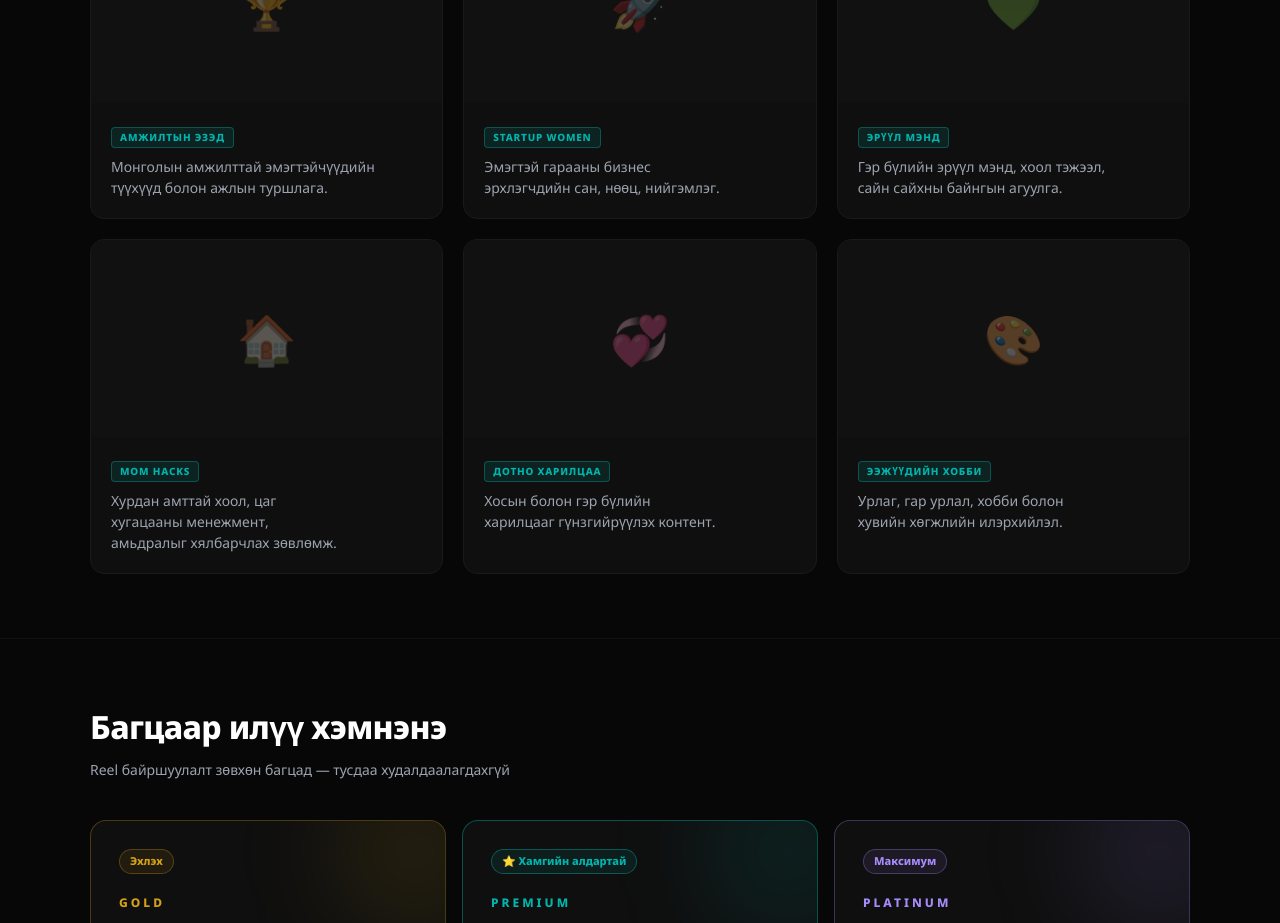
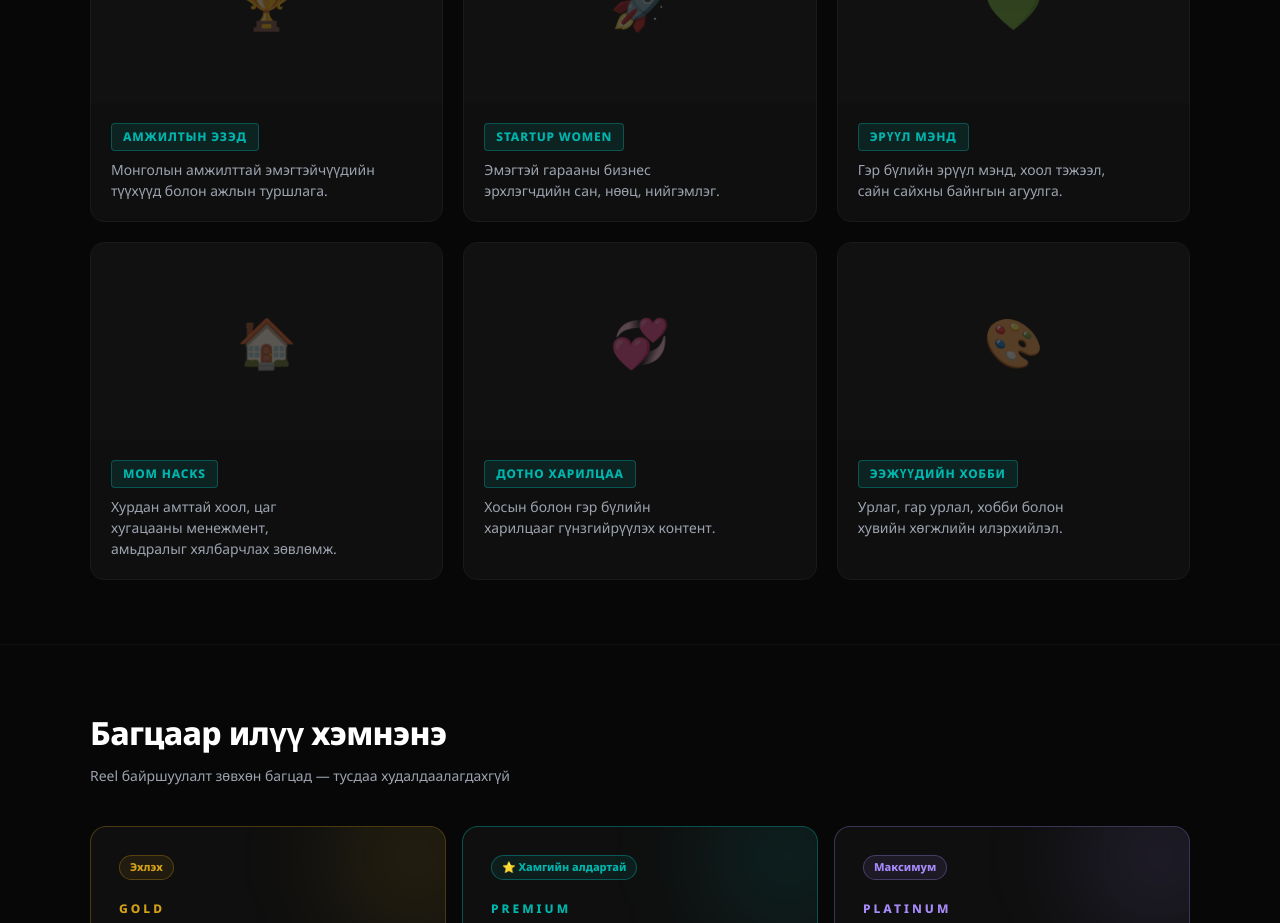
Before and after one commit to mntprime-app/mommyoffice, a Next.js app: page /en/advertise in a window 1280 px wide. Shown: the part 1260-2183 px from the top of the page. Built offline with nearby package versions, Linux system fonts and the light colour scheme; no server answers.

Commit message:
feat: CategoryBadge size prop — pillar cards use size=md (12px)

```diff
--- a/src/app/[locale]/advertise/page.tsx
+++ b/src/app/[locale]/advertise/page.tsx
@@ -257,7 +257,7 @@ export default async function AdvertisePage() {
                 </div>
                 <div style={{ padding: '1.25rem' }}>
                   <div style={{ marginBottom: '0.5rem' }}>
-                    <CategoryBadge text={p.title} />
+                    <CategoryBadge text={p.title} size="md" />
                   </div>
                   {p.desc && (
                     <p style={{ fontSize: '14px', color: '#9ca3af', margin: 0, lineHeight: 1.5, textWrap: 'balance' as never }}>
--- a/src/components/ui/CategoryBadge.tsx
+++ b/src/components/ui/CategoryBadge.tsx
@@ -4,10 +4,8 @@
  * Matches the Article section baseline: rounded-md (6px), teal, semi-transparent bg + border.
  */
 
-const BADGE_STYLE: React.CSSProperties = {
+const BADGE_BASE: React.CSSProperties = {
   display: 'inline-block',
-  padding: '2px 8px',
-  fontSize: '10px',
   fontWeight: 800,
   letterSpacing: '0.8px',
   textTransform: 'uppercase',
@@ -19,8 +17,13 @@ const BADGE_STYLE: React.CSSProperties = {
   lineHeight: 1.5,
 };
 
-export function CategoryBadge({ text }: { text: string }) {
-  return <span style={BADGE_STYLE}>{text}</span>;
+const BADGE_SIZES = {
+  sm: { padding: '2px 8px',  fontSize: '10px' },
+  md: { padding: '4px 11px', fontSize: '12px' },
+};
+
+export function CategoryBadge({ text, size = 'sm' }: { text: string; size?: 'sm' | 'md' }) {
+  return <span style={{ ...BADGE_BASE, ...BADGE_SIZES[size] }}>{text}</span>;
 }
 
 /** Free / paid status pill — same shape as CategoryBadge, green or amber variant. */
```
